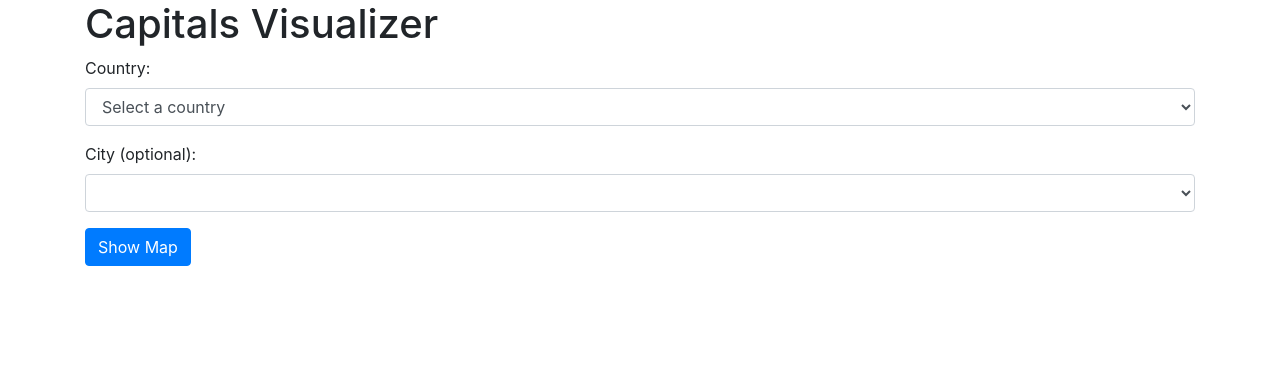
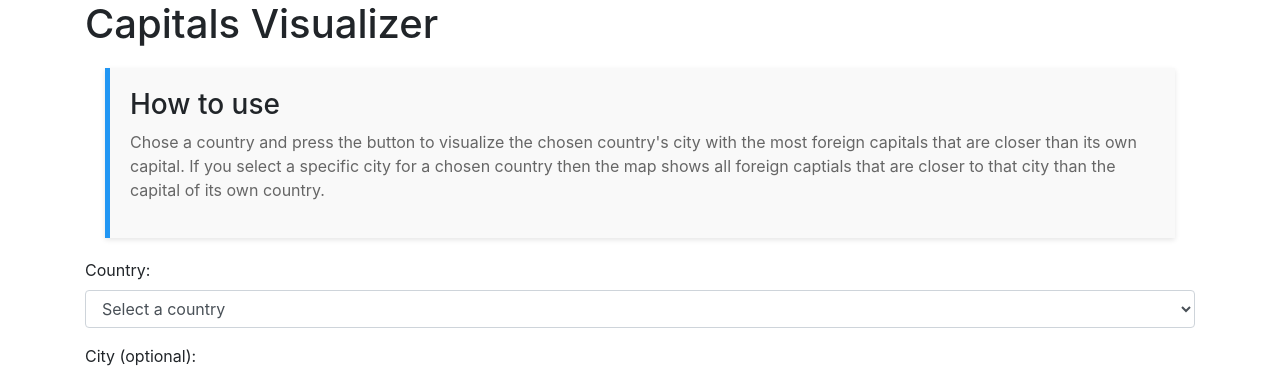
Before and after one commit to nrebel/capitals, a Flask app: page / in a window 1280 px wide. Shown: the top 376 px of the page. Run offline with Flask 3, Linux system fonts and the light colour scheme; lists and menus that the app fills with data are empty; parts of the project's set-up code (start-up, migrations or seed data) failed here and were passed over; some libraries are stand-ins or nearby versions.

Commit message:
added info box

```diff
--- a/templates/index.html
+++ b/templates/index.html
@@ -4,10 +4,32 @@
     <meta charset="UTF-8">
     <title>Capitals Visualizer</title>
     <link href="https://maxcdn.bootstrapcdn.com/bootstrap/4.5.2/css/bootstrap.min.css" rel="stylesheet">
+    <style>
+        .info-box {
+          padding: 20px;
+          margin: 20px;
+          background-color: #f9f9f9;
+          border-left: 5px solid #2196F3;
+          box-shadow: 0 2px 5px rgba(0,0,0,0.1);
+        }
+        .info-box h2 {
+          margin-top: 0;
+          color: #333;
+        }
+        .info-box p {
+          color: #666;
+        }
+      </style>
 </head>
 <body>
 <div class="container">
     <h1>Capitals Visualizer</h1>
+    <div class="info-box">
+        <h3>How to use</h3>
+        <p>Chose a country and press the button to visualize the chosen country's city with the most foreign capitals that are closer than its own capital.
+           If you select a specific city for a chosen country then the map shows all foreign captials that are closer to that city than the capital of its own country.
+        </p>
+      </div>
     <form id="mapForm">
         <div class="form-group">
             <label for="country">Country:</label>
```
